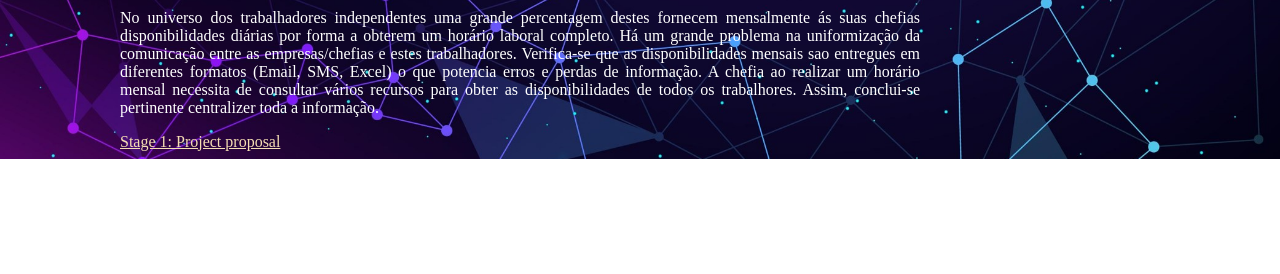
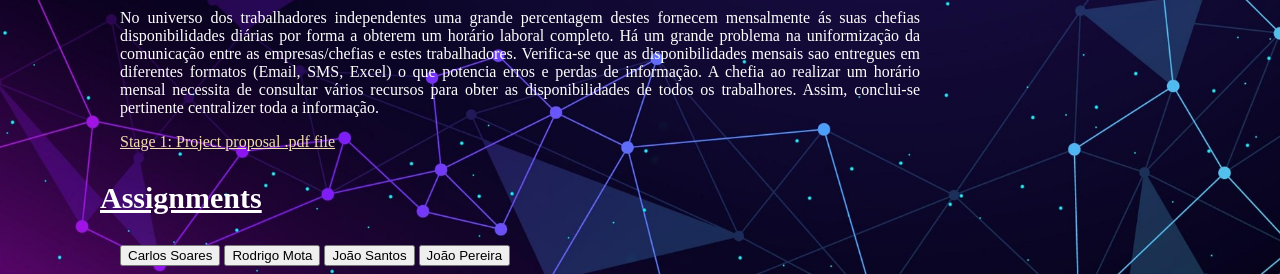
Before and after one commit to cacSoares/IPM23-24, a plain HTML site: page index.html in a window 1280 px wide. Shown: the part 683-957 px from the top of the page. Before the commit the page ends 842 px from the top, so only its background shows below. Drawn offline with Linux system fonts and the light colour scheme.

Commit message:
Update html introducing Assignments tabs

```diff
--- a/index.html
+++ b/index.html
@@ -65,7 +65,41 @@
             obter as disponibilidades de todos os trabalhores. Assim, conclui-se pertinente
             centralizer toda a informação.</p>
 
-        <a style="margin-left: 80px; color: wheat" href="https://github.com/cacSoares/IPM23-24/blob/main/G_32_stage1.pdf?raw=true" target="_blank">Stage 1: Project proposal</a>
+        <a style="margin-left: 80px; color: wheat" href="https://github.com/cacSoares/IPM23-24/blob/main/G_32_stage1.pdf?raw=true" target="_blank">Stage 1: Project proposal .pdf file</a>
+
+        <p style="font-size: 30px; margin-bottom: 30px;"><u><strong>Assignments</strong></u></p>
+
+
+        <div class="tab" style="margin-left: 80px;">
+            <button class="tablinks" onclick="openAssignmentList('Carlos Soares')">Carlos Soares</button>
+            <button class="tablinks" onclick="openAssignmentList('Rodrigo Mota')">Rodrigo Mota</button>
+            <button class="tablinks" onclick="openAssignmentList('João Santos')">João Santos</button>
+            <button class="tablinks" onclick="openAssignmentList('João Pereira')">João Pereira</button>
+        </div>
+
+        <script>
+            function openAssignmentList(elementName) {
+                const assignments = {
+                    "Carlos Soares": [
+                        { name: "Trabalho 1", url: "???" },
+                    ],
+                    "Rodrigo Mota": [
+                        { name: "Trabalho 1", url: "??" },
+                    ],
+                    "João Santos": [
+                        { name: "Trabalho 1", url: "???" },
+                    ],
+                    "João Pereira": [
+                        { name: "Trabalho 1", url: "???" },
+                    ]
+                };
+
+                const assignmentList = assignments[elementName].map(assignment => `<a href="${assignment.url}" download>${assignment.name}</a>`).join('<br>');
+                const newTab = window.open('', '_blank');
+                newTab.document.write(`<div>${assignmentList}</div>`);
+            }
+        </script>
+
 
     </body>
 </html>
```
